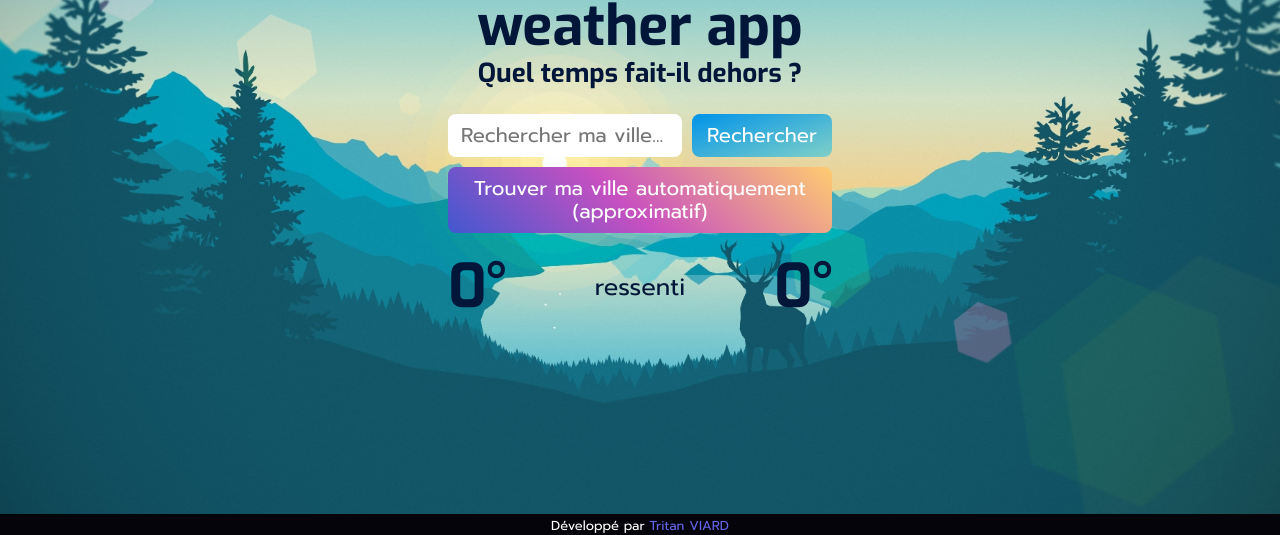
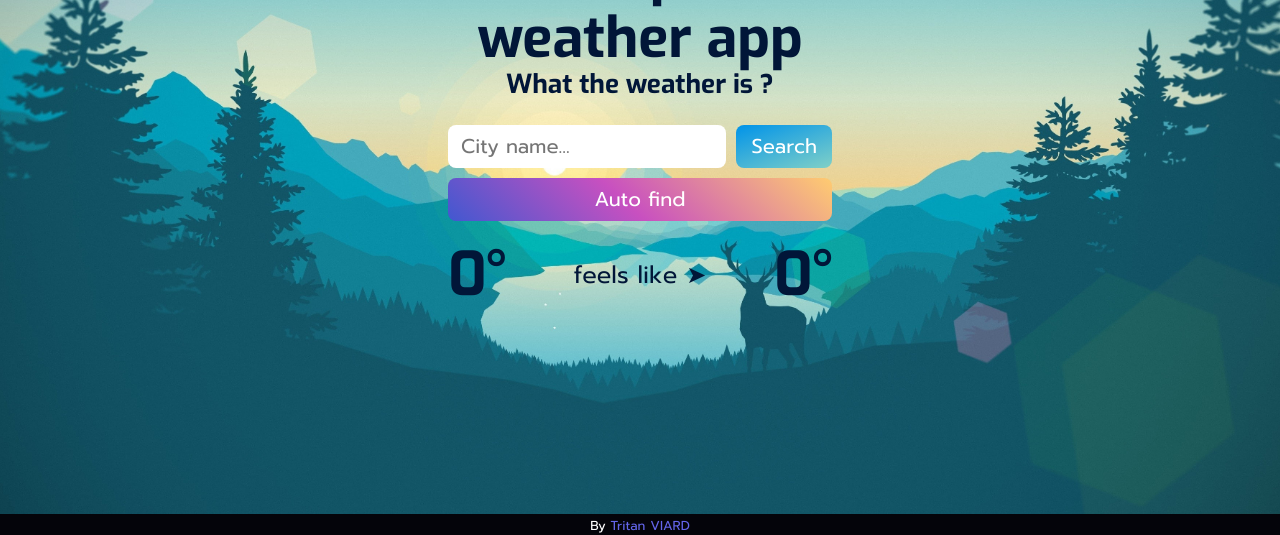
Before and after one commit to valdruide/simple-weather-app, a plain HTML site: page index.html in a window 1280 px wide. Shown: the part 262-797 px from the top of the page. Drawn offline with Linux system fonts and the light colour scheme.

Commit message:
Update to EN

```diff
--- a/assets/JS/main.js
+++ b/assets/JS/main.js
@@ -1,11 +1,11 @@
 const indexPage = {
       init: function () {
-            //change le background en fontion de si il fait jour ou nuit
+            //change background if it's day or night
             const d = new Date();
             let hour = d.getHours();
             const weatherImg = document.getElementById('weatherImg');
             const bgImg = document.getElementsByTagName('main')[0];
-            if (hour < 7 || hour > 20) {
+            if (hour <= 7 || hour >= 20) {
                   bgImg.classList.add('nightBg');
                   document.documentElement.style.setProperty('--color', '#fcfcfc');
                   weatherImg.setAttribute('src', 'assets/img/weather/cloudy-1-night.svg');
@@ -14,7 +14,7 @@ const indexPage = {
                   document.documentElement.style.setProperty('--color', '#011638');
                   weatherImg.setAttribute('src', 'assets/img/weather/cloudy-1-day.svg');
             }
-            //fin changement background jour/nuit
+            //End background changing day/night
 
             const findBtn2 = document.querySelector('.findBtn2');
             const findBtn = document.querySelector('.findBtn');
@@ -41,13 +41,16 @@ const indexPage = {
       },
       getWeather: async function (cityName) {
             try {
-                  const response = await fetch('https://api.openweathermap.org/data/2.5/find?q=' + cityName + '&units=metric&appid=16e2cd104a9e2c836236ba7af3b71bc1&lang=fr');
+                  // CHANGE THE '&appid=' bellow with your app ID
+                  // You can chage the '&lang=' too
+                  // You can chage the '&units=' to 'metric' for Celsius or 'standard' for Fahrenheit
+                  const response = await fetch('https://api.openweathermap.org/data/2.5/find?q=' + cityName + '&units=metric&appid=16e2cd104a9e2c836236ba7af3b71bc1&lang=en');
                   const res = await response.json();
                   console.log(res);
                   if (res.count == 0) {
                         const temp = document.getElementById('temp');
                         const city = document.getElementById('city');
-                        city.innerText = 'Nom de ville invalide, réessayez';
+                        city.innerText = 'Invalid city name, retry';
                         temp.innerText = '0°';
                   } else {
                         indexPage.display(res);
@@ -59,7 +62,9 @@ const indexPage = {
       getWeatherAuto: async function (lat, long) {
             try {
                   const response = await fetch(
-                        'https://api.openweathermap.org/data/2.5/weather?lat=' + lat + '&lon=' + long + '&lang=fr&units=metric&appid=16e2cd104a9e2c836236ba7af3b71bc1'
+                        // CHANGE THE '&appid=' bellow with your app ID
+                        // You can chage the '&lang=' too
+                        'https://api.openweathermap.org/data/2.5/weather?lat=' + lat + '&lon=' + long + '&lang=en&units=metric&appid=16e2cd104a9e2c836236ba7af3b71bc1'
                   );
                   const res = await response.json();
                   console.log(res);
--- a/index.html
+++ b/index.html
@@ -17,23 +17,23 @@
                         </div>
                         <div class="topInfo">
                               <h1 id="city">Simple weather app</h1>
-                              <h3 id="description">Quel temps fait-il dehors ?</h3>
+                              <h3 id="description">What the weather is ?</h3>
                         </div>
                         <div class="searchContainer">
                               <div class="searchCity">
-                                    <input id="searchCityInput" type="text" placeholder="Rechercher ma ville..." />
+                                    <input id="searchCityInput" type="text" placeholder="City name..." />
                                     <label for="searchCityInput">Nom de ma ville...</label>
-                                    <p class="findBtn2">Rechercher</p>
+                                    <p class="findBtn2">Search</p>
                               </div>
                               <div class="autoFind">
-                                    <p class="findBtn">Trouver ma ville automatiquement (approximatif)</p>
+                                    <p class="findBtn">Auto find</p>
                               </div>
                         </div>
                         <div class="currentWeather">
                               <div class="weatherInfos">
                                     <div class="tempContainer">
                                           <h2 id="temp">0°</h2>
-                                          <p>ressenti</p>
+                                          <p>feels like ➤</p>
                                           <h2 id="ressenti">0°</h2>
                                     </div>
                               </div>
@@ -41,7 +41,7 @@
                   </div>
             </main>
             <footer>
-                  <p>Développé par <a href="http://tristan-viard.fr" target="_blank">Tritan VIARD</a></p>
+                  <p>By <a href="http://tristan-viard.fr" target="_blank">Tritan VIARD</a></p>
             </footer>
             <script src="./assets/JS/main.js"></script>
       </body>
```
